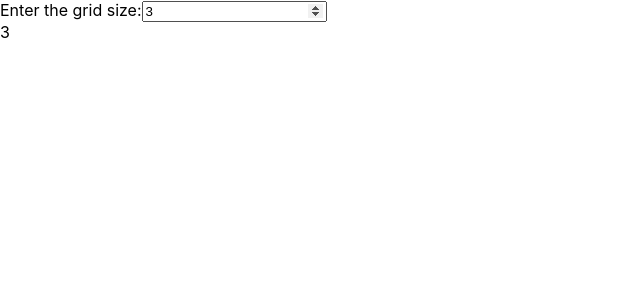
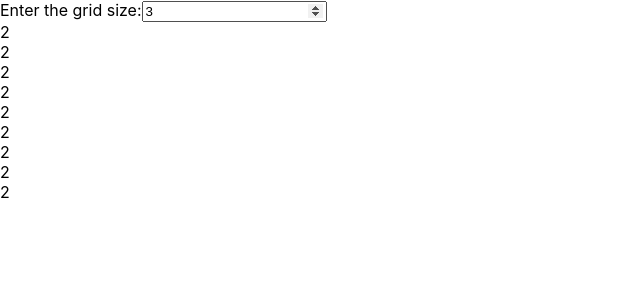
Before and after one commit to varundey/tic-tac-toe, a React (Create React App) app: page / in a window 1280 px wide. Shown: the top 300 px of the page, without its empty margins (0-640 px from the left). Built offline with nearby package versions, Linux system fonts and the light colour scheme.

Commit message:
Create Board with user input size

```diff
--- a/src/components/Board.jsx
+++ b/src/components/Board.jsx
@@ -1,11 +1,27 @@
 import React, {Component} from "react";
 
 export default class Board extends Component {
+	constructor(props) {
+		super(props);
+		const {gridSize} = this.props;
+		this.state = {
+			playerOneTurn: true,
+			grids: Array(gridSize).fill(1).map(_ => Array(gridSize).fill(2))
+		}
+	}
+
 	render() {
 		const {gridSize} = this.props;
+		const {grids} = this.state;
 		return(
 				<div>
-					{gridSize}
+					{grids.map((row, rowIndex) => (
+							row.map((column, columnIndex) => (
+									<div key={columnIndex}>
+										{column}
+									</div>
+							))
+					))}
 				</div>
 		)
 	}
```
